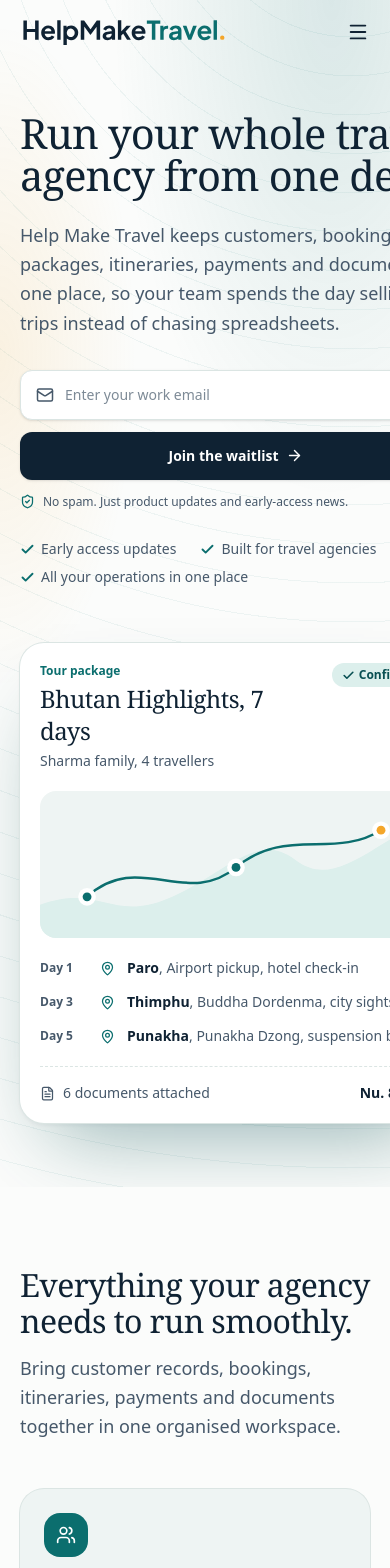
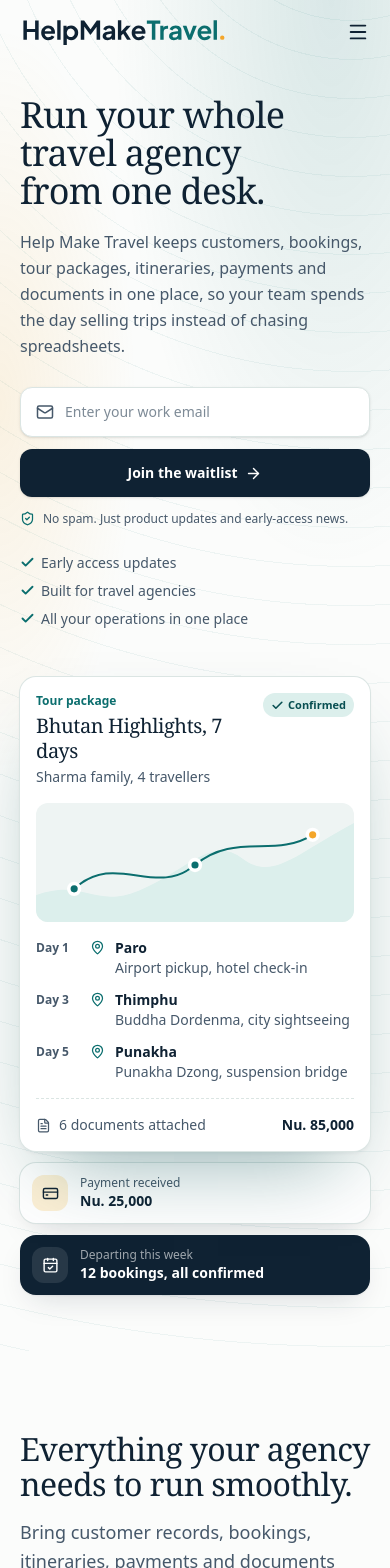
Before and after one commit to bishal-dd/travel-agency-management-frontend, a Next.js app: page / in a window 390 px wide. Shown: the top 1568 px of the page. Built offline with nearby package versions, Linux system fonts and the light colour scheme.

Commit message:
make landing page hero responsive

```diff
--- a/src/features/landing-page/ui/Hero.tsx
+++ b/src/features/landing-page/ui/Hero.tsx
@@ -26,14 +26,20 @@ const stops = [
   },
 ];
 
+const perks = [
+  "Early access updates",
+  "Built for travel agencies",
+  "All your operations in one place",
+];
+
 function ItineraryCard() {
   return (
-    <div className="relative w-full max-w-md rounded-3xl bg-white p-5 shadow-deep ring-1 ring-line sm:p-6">
-      <div className="flex items-start justify-between gap-4">
-        <div>
+    <div className="relative w-full max-w-md rounded-2xl bg-white p-4 shadow-deep ring-1 ring-line sm:rounded-3xl sm:p-6">
+      <div className="flex items-start justify-between gap-3 sm:gap-4">
+        <div className="min-w-0">
           <p className="text-xs font-semibold text-lagoon">Tour package</p>
 
-          <p className="font-display mt-1 text-2xl font-medium">
+          <p className="font-display mt-1 text-xl leading-tight font-medium sm:text-2xl">
             Bhutan Highlights, 7 days
           </p>
 
@@ -41,13 +47,13 @@ function ItineraryCard() {
             Sharma family, 4 travellers
           </p>
         </div>
-        <span className="inline-flex shrink-0 items-center gap-1 rounded-full bg-lagoon-tint px-2.5 py-1 text-xs font-semibold text-lagoon-deep">
+        <span className="inline-flex shrink-0 items-center gap-1 rounded-full bg-lagoon-tint px-2 py-1 text-[11px] font-semibold text-lagoon-deep sm:px-2.5 sm:text-xs">
           <Check size={13} strokeWidth={3} /> Confirmed
         </span>
       </div>
 
       {/* Route map */}
-      <div className="relative mt-5 overflow-hidden rounded-2xl bg-mist">
+      <div className="relative mt-4 overflow-hidden rounded-xl bg-mist sm:mt-5 sm:rounded-2xl">
         <svg viewBox="0 0 400 150" className="block w-full" aria-hidden="true">
           <path
             d="M-10 120 C60 90 70 135 130 110 S220 40 260 70 330 60 410 20 V160 H-10Z"
@@ -80,27 +86,72 @@ function ItineraryCard() {
         </svg>
       </div>
 
-      <ol className="mt-5 space-y-3.5">
+      <ol className="mt-4 space-y-3 sm:mt-5 sm:space-y-3.5">
         {stops.map((s) => (
-          <li key={s.day} className="flex items-center gap-3">
-            <span className="w-12 shrink-0 text-xs font-semibold text-ink-soft">
+          <li
+            key={s.day}
+            className="flex items-start gap-2.5 sm:items-center sm:gap-3"
+          >
+            <span className="w-11 shrink-0 pt-0.5 text-xs font-semibold text-ink-soft sm:w-12 sm:pt-0">
               {s.day}
             </span>
-            <MapPin size={15} className="shrink-0 text-lagoon" />
-            <span className="min-w-0 truncate text-sm">
-              <span className="font-semibold">{s.place}</span>
-              <span className="text-ink-soft">, {s.note}</span>
+            <MapPin size={15} className="mt-0.5 shrink-0 text-lagoon sm:mt-0" />
+            {/* Stacks on phones so the note isn't cut off; single truncated line from sm up */}
+            <span className="min-w-0 text-sm sm:truncate">
+              <span className="block font-semibold sm:inline">{s.place}</span>
+              <span className="hidden text-ink-soft sm:inline">, </span>
+              <span className="block text-ink-soft sm:inline">{s.note}</span>
             </span>
           </li>
         ))}
       </ol>
 
-      <div className="mt-5 flex items-center justify-between border-t border-dashed border-line pt-4">
-        <div className="flex items-center gap-2 text-sm text-ink-soft">
-          <FileText size={15} />6 documents attached
+      <div className="mt-4 flex items-center justify-between gap-3 border-t border-dashed border-line pt-4 sm:mt-5">
+        <div className="flex min-w-0 items-center gap-2 text-sm text-ink-soft">
+          <FileText size={15} className="shrink-0" />
+          <span className="truncate">6 documents attached</span>
         </div>
 
-        <p className="text-sm font-bold tabular-nums">Nu. 85,000</p>
+        <p className="shrink-0 text-sm font-bold tabular-nums">Nu. 85,000</p>
+      </div>
+    </div>
+  );
+}
+
+function PaymentChip({ className = "" }: { className?: string }) {
+  return (
+    <div
+      className={`flex items-center gap-3 rounded-2xl bg-white p-3 pr-4 shadow-lift ring-1 ring-line ${className}`}
+    >
+      <span className="grid size-9 shrink-0 place-items-center rounded-xl bg-marigold-tint text-ink">
+        <CreditCard size={17} />
+      </span>
+      <div className="min-w-0">
+        <p className="text-xs text-ink-soft">Payment received</p>
+        <p className="text-sm font-bold tabular-nums">Nu. 25,000</p>
+      </div>
+    </div>
+  );
+}
+
+function DepartingChip({
+  className = "",
+  style,
+}: {
+  className?: string;
+  style?: React.CSSProperties;
+}) {
+  return (
+    <div
+      className={`flex items-center gap-3 rounded-2xl bg-ink p-3 pr-4 text-white shadow-lift ${className}`}
+      style={style}
+    >
+      <span className="grid size-9 shrink-0 place-items-center rounded-xl bg-white/10">
+        <CalendarCheck size={17} />
+      </span>
+      <div className="min-w-0">
+        <p className="text-xs text-white/60">Departing this week</p>
+        <p className="text-sm font-bold">12 bookings, all confirmed</p>
       </div>
     </div>
   );
@@ -110,15 +161,15 @@ export function Hero() {
   return (
     <section
       id="top"
-      className="contours relative overflow-hidden pt-28 pb-16 sm:pt-40 sm:pb-28"
+      className="contours relative overflow-hidden pt-24 pb-14 sm:pt-40 sm:pb-28"
     >
-      <Container className="grid items-center gap-14 lg:grid-cols-[1.05fr_1fr] lg:gap-10">
-        <div>
-          <h1 className="font-display animate-rise text-[2.6rem] leading-[1.02] font-medium text-ink sm:text-6xl lg:text-[4.25rem]">
+      <Container className="grid items-center gap-12 sm:gap-20 lg:grid-cols-[1.05fr_1fr] lg:gap-10">
+        <div className="min-w-0">
+          <h1 className="font-display animate-rise text-[2.25rem] leading-[1.05] font-medium text-balance text-ink min-[400px]:text-[2.6rem] sm:text-6xl sm:leading-[1.02] lg:text-[4.25rem]">
             Run your whole travel agency from one desk.
           </h1>
           <p
-            className="animate-rise mt-6 max-w-xl text-lg leading-relaxed text-ink-soft sm:text-xl"
+            className="animate-rise mt-5 max-w-xl text-base leading-relaxed text-ink-soft sm:mt-6 sm:text-xl"
             style={{ animationDelay: "120ms" }}
           >
             Help Make Travel keeps customers, bookings, tour packages,
@@ -127,23 +178,24 @@ export function Hero() {
           </p>
 
           <div
-            className="animate-rise mt-8"
+            className="animate-rise mt-7 sm:mt-8"
             style={{ animationDelay: "240ms" }}
           >
             <WaitlistForm />
           </div>
 
           <ul
-            className="animate-rise mt-7 flex flex-wrap gap-x-6 gap-y-2 text-sm text-ink-soft"
+            className="animate-rise mt-6 flex flex-col gap-2 text-sm text-ink-soft sm:mt-7 sm:flex-row sm:flex-wrap sm:gap-x-6"
             style={{ animationDelay: "340ms" }}
           >
-            {[
-              "Early access updates",
-              "Built for travel agencies",
-              "All your operations in one place",
-            ].map((t) => (
+            {perks.map((t) => (
               <li key={t} className="flex items-center gap-1.5">
-                <Check size={15} strokeWidth={3} className="text-lagoon" /> {t}
+                <Check
+                  size={15}
+                  strokeWidth={3}
+                  className="shrink-0 text-lagoon"
+                />
+                {t}
               </li>
             ))}
           </ul>
@@ -155,27 +207,17 @@ export function Hero() {
         >
           <ItineraryCard />
 
-          <div className="animate-bob absolute -top-12 -right-2 hidden items-center gap-3 rounded-2xl bg-white p-3 pr-4 shadow-lift ring-1 ring-line sm:flex lg:-right-8">
-            <span className="grid size-9 place-items-center rounded-xl bg-marigold-tint text-ink">
-              <CreditCard size={17} />
-            </span>
-            <div>
-              <p className="text-xs text-ink-soft">Payment received</p>
-              <p className="text-sm font-bold tabular-nums">Nu. 25,000</p>
-            </div>
-          </div>
+          {/* Floating chips: tablet and up */}
+          <PaymentChip className="animate-bob absolute -top-12 right-0 hidden sm:flex lg:-right-8" />
+          <DepartingChip
+            className="animate-bob absolute -bottom-12 left-0 hidden sm:flex lg:-left-10"
+            style={{ animationDelay: "-3.5s" }}
+          />
 
-          <div
-            className="animate-bob absolute -bottom-12 -left-3 hidden items-center gap-3 rounded-2xl bg-ink p-3 pr-4 text-white shadow-lift sm:flex lg:-left-10"
-            style={{ animationDelay: "-3.5s" }}
-          >
-            <span className="grid size-9 place-items-center rounded-xl bg-white/10">
-              <CalendarCheck size={17} />
-            </span>
-            <div>
-              <p className="text-xs text-white/60">Departing this week</p>
-              <p className="text-sm font-bold">12 bookings, all confirmed</p>
-            </div>
+          {/* Phones: same chips in normal flow below the card */}
+          <div className="mt-3 grid gap-3 sm:hidden">
+            <PaymentChip />
+            <DepartingChip />
           </div>
         </div>
       </Container>
```
